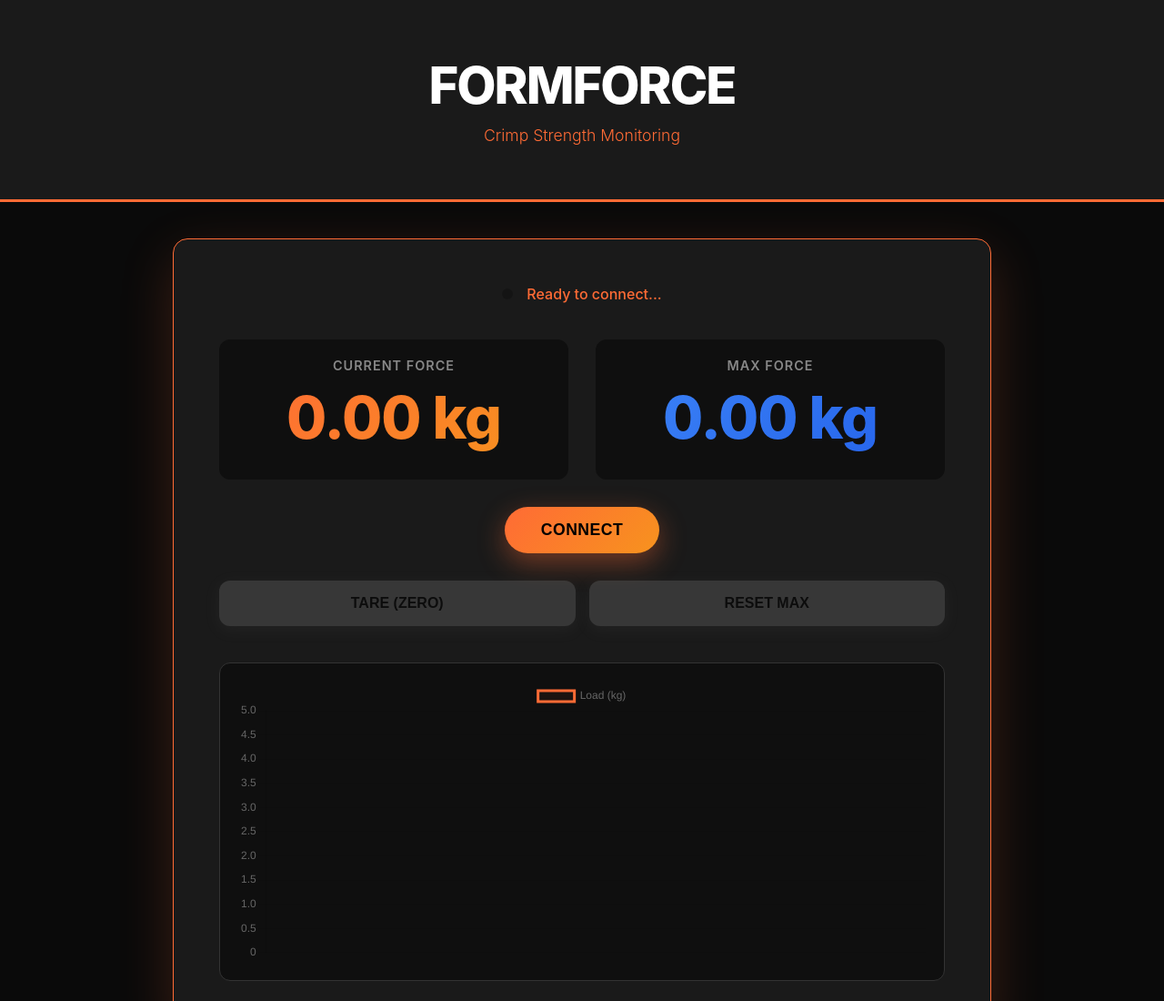
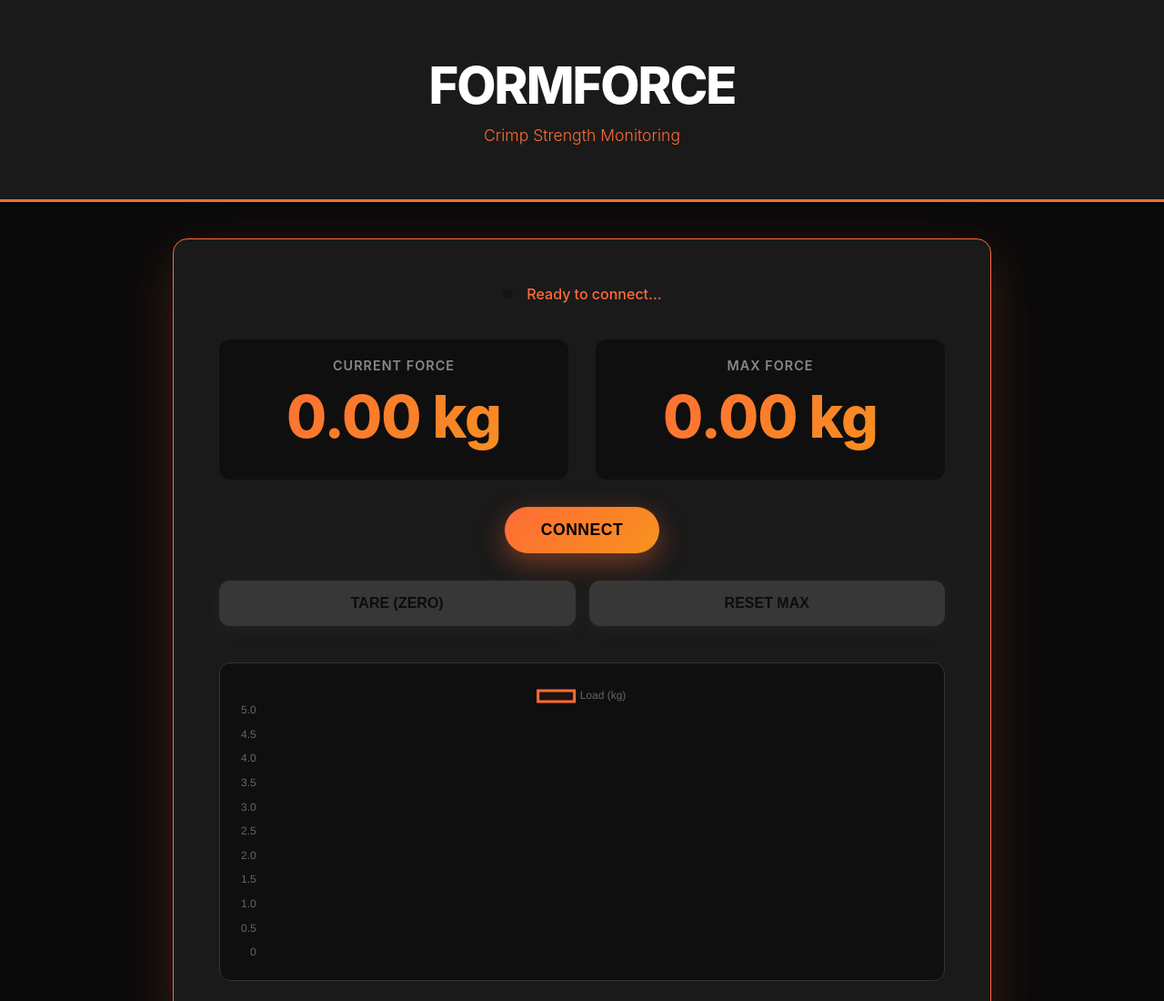
Before and after one commit to Jericho-M/FormForce, a plain HTML site: page index.html in a window 1280 px wide. Shown: the top 1100 px of the page at 91% size. Drawn offline with nearby package versions, Linux system fonts and the light colour scheme.

Commit message:
match max and curre

```diff
--- a/style.css
+++ b/style.css
@@ -106,17 +106,19 @@ body {
     background-clip: text;
     margin: 10px 0;
     letter-spacing: -1px;
+    line-height: 1.2;
 }
 
 #maxDisplay {
     font-size: 4rem;
     font-weight: 800;
-    background: linear-gradient(135deg, #3b82f6 0%, #2563eb 100%);
+    background: linear-gradient(135deg, #ff6b35 0%, #f7931e 100%);
     -webkit-background-clip: text;
     -webkit-text-fill-color: transparent;
     background-clip: text;
     margin: 10px 0;
     letter-spacing: -1px;
+    line-height: 1.2;
 }
 
 .value-label {
```
